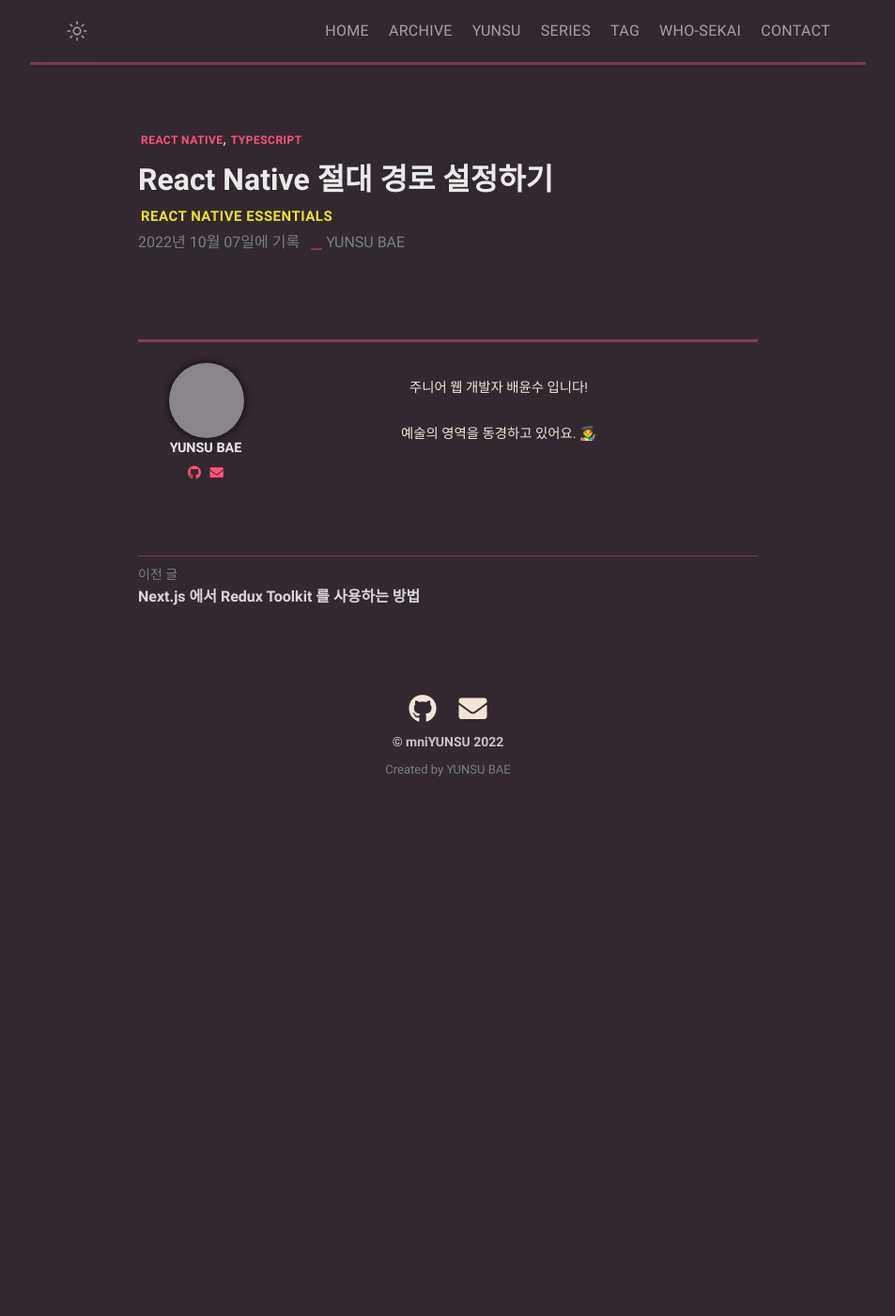
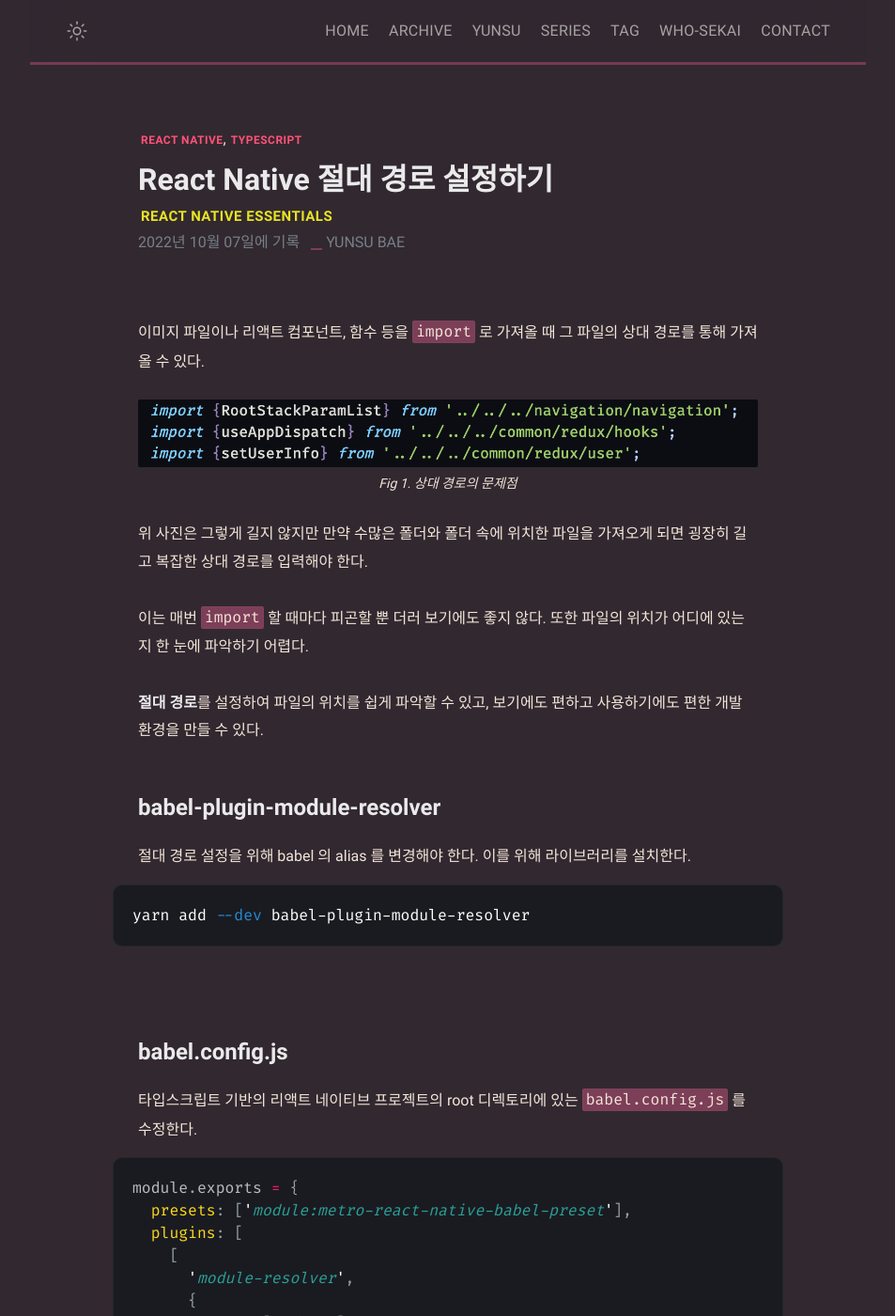
Before and after one commit to mniYUNSU/mniYUNSU.github.io, a Jekyll site: the page built from _posts/ts-reactnative-path/2022-10-07-ts-reactnative-path.md, in a window 1280 px wide and 1400 px high. Shown: the whole window at 94% size, without its empty margins (163-1116 px from the left). Built offline with Jekyll 4.4.1, drawn with Linux system fonts in a browser that asks for light colours; comment, search, counter and statistics services are not loaded; some of the changed text lies outside the part shown; grey boxes are pictures that could not be loaded.

Commit message:
posting - ts-reactnative-path

````diff
--- a/_posts/ts-reactnative-path/2022-10-07-ts-reactnative-path.md
+++ b/_posts/ts-reactnative-path/2022-10-07-ts-reactnative-path.md
@@ -6,3 +6,104 @@
 tags: [React Native, Typescript]
 description: 절대 경로를 설정하여 import 시 발생하는 긴 상대경로 지옥을 없엘 수 있다.
 ---
+
+이미지 파일이나 리액트 컴포넌트, 함수 등을 `import` 로 가져올 때 그 파일의 상대 경로를 통해 가져올 수 있다.
+
+<figure>
+<img src="./../../images/ts-reactnative-path1.png">
+<figcaption>Fig 1. 상대 경로의 문제점</figcaption>
+</figure>
+
+위 사진은 그렇게 길지 않지만 만약 수많은 폴더와 폴더 속에 위치한 파일을 가져오게 되면 굉장히 길고 복잡한 상대 경로를 입력해야 한다.
+
+이는 매번 `import` 할 때마다 피곤할 뿐 더러 보기에도 좋지 않다. 또한 파일의 위치가 어디에 있는지 한 눈에 파악하기 어렵다.
+
+**절대 경로**를 설정하여 파일의 위치를 쉽게 파악할 수 있고, 보기에도 편하고 사용하기에도 편한 개발 환경을 만들 수 있다.
+
+# babel-plugin-module-resolver
+
+절대 경로 설정을 위해 babel 의 alias 를 변경해야 한다. 이를 위해 라이브러리를 설치한다.
+
+```shell
+yarn add --dev babel-plugin-module-resolver
+```
+
+<br>
+
+# babel.config.js
+
+타입스크립트 기반의 리액트 네이티브 프로젝트의 root 디렉토리에 있는 `babel.config.js` 를 수정한다.
+
+```js
+module.exports = {
+  presets: ['module:metro-react-native-babel-preset'],
+  plugins: [
+    [
+      'module-resolver',
+      {
+        root: ['./src'],
+        extensions: [
+          '.ios.ts',
+          '.android.ts',
+          '.ts',
+          '.ios.tsx',
+          '.android.tsx',
+          '.tsx',
+          '.jsx',
+          '.js',
+          '.json'
+        ],
+        alias: {
+          '@': './src',
+          '@common': './src/common',
+          '@navigation': './src/navigation',
+          '@screen': './src/screen'
+        }
+      }
+    ]
+  ]
+};
+```
+
+`alias` 부분에 절대 경로 설정을 원하는 파일의 경로를 입력한다.
+
+# tsconfig.js
+
+root 디렉토리의 `tsconfig.js` 를 수정한다.
+
+```js
+// prettier-ignore
+{
+  "compilerOptions": {
+    /* Visit https://aka.ms/tsconfig.json to read more about this file */
+    ...
+
+    "baseUrl": "./src",
+    "paths": {
+      "@/*": ["./*"],
+      "@common/*": ["common/*"],
+      "@navigation/*": ["navigation/*"],
+      "@screen/*": ["screen/*"],
+    }
+  },
+  "exclude": [
+    "node_modules",
+    "babel.config.js",
+    "metro.config.js",
+    "jest.config.js"
+  ]
+}
+```
+
+이제 절대 경로 설정이 모두 끝났다. 바로 프로젝트에 적용될 수도 있지만 안되는 경우도 있다.
+
+```shell
+yarn start --reset-cache
+```
+
+캐시를 리셋하고 다시 빌드하면 절대 경로가 적용되어 있다.
+
+<figure>
+<img src="./../../images/ts-reactnative-path2.png">
+<figcaption>Fig 2. 적용된 절대 경로</figcaption>
+</figure>
````
Also changed, not shown: images/ts-reactnative-path1.png (added), images/ts-reactnative-path2.png (added), 1 other file.
